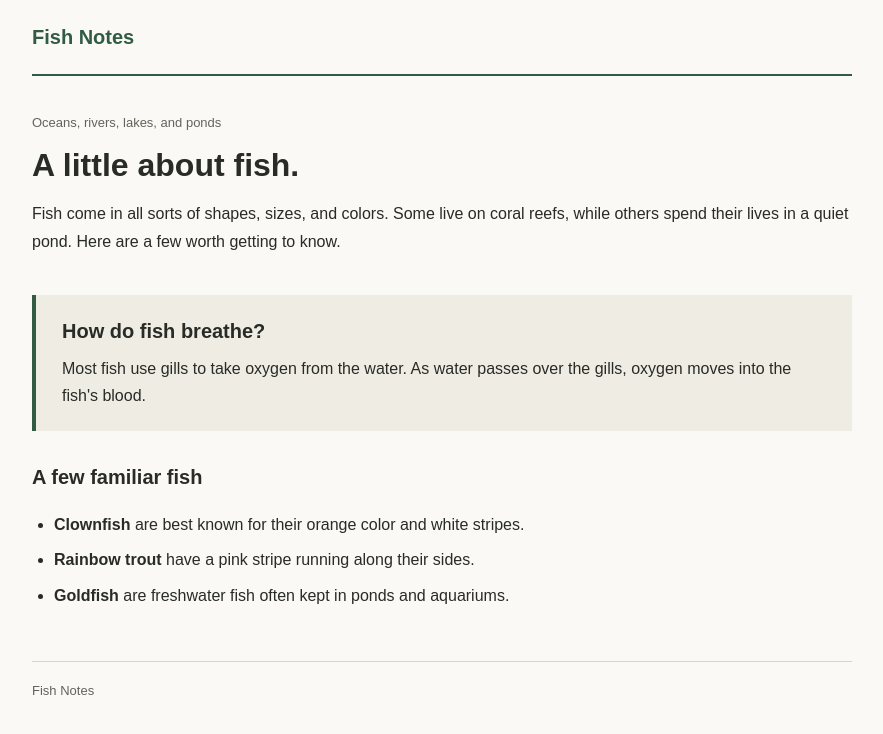
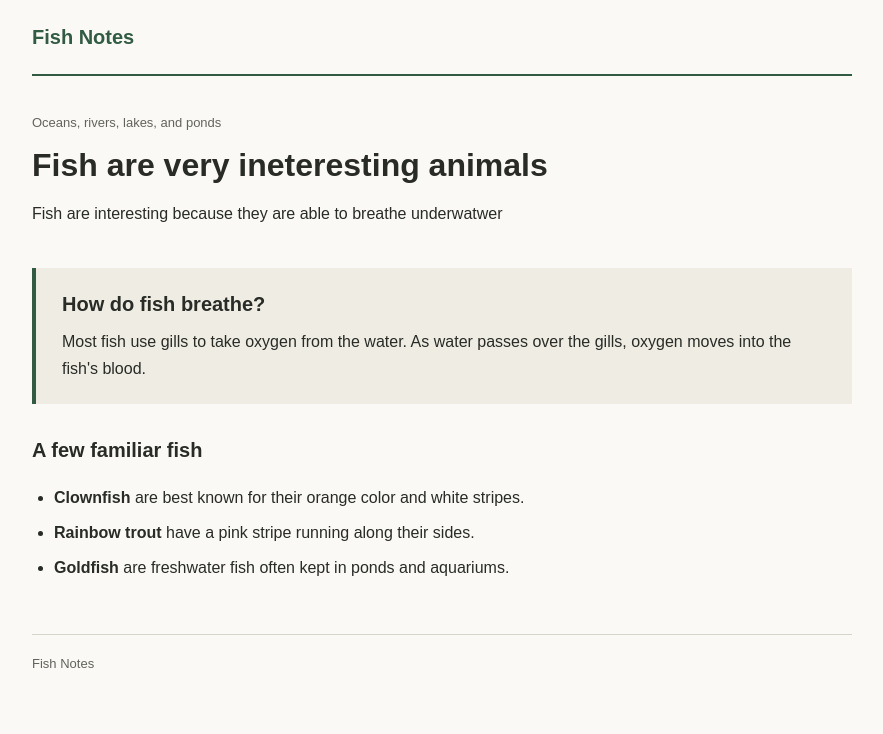
Before and after one commit to fremontdeveloperclub/dev-club-meeting-4, a plain HTML site: page index.html in a window 1280 px wide. Shown: the whole page, without its empty margins (198-1081 px from the left). Drawn offline with Linux system fonts and the light colour scheme.

Commit message:
seb finished todos

```diff
--- a/index.html
+++ b/index.html
@@ -16,9 +16,9 @@
       <section class="intro" aria-labelledby="intro-title">
         <p class="subtitle">Oceans, rivers, lakes, and ponds</p>
         <!-- TODO 1: Give this fish website a new heading. -->
-        <h1 id="intro-title">A little about fish.</h1>
+        <h1 id="intro-title">Fish are very ineteresting animals</h1>
         <!-- TODO 2: Rewrite this introduction to explain why you find fish interesting. -->
-        <p>Fish come in all sorts of shapes, sizes, and colors. Some live on coral reefs, while others spend their lives in a quiet pond. Here are a few worth getting to know.</p>
+        <p> Fish are interesting because they are able to breathe underwatwer</p>
       </section>
 
       <section class="fish-note" aria-labelledby="fact-title">
```
